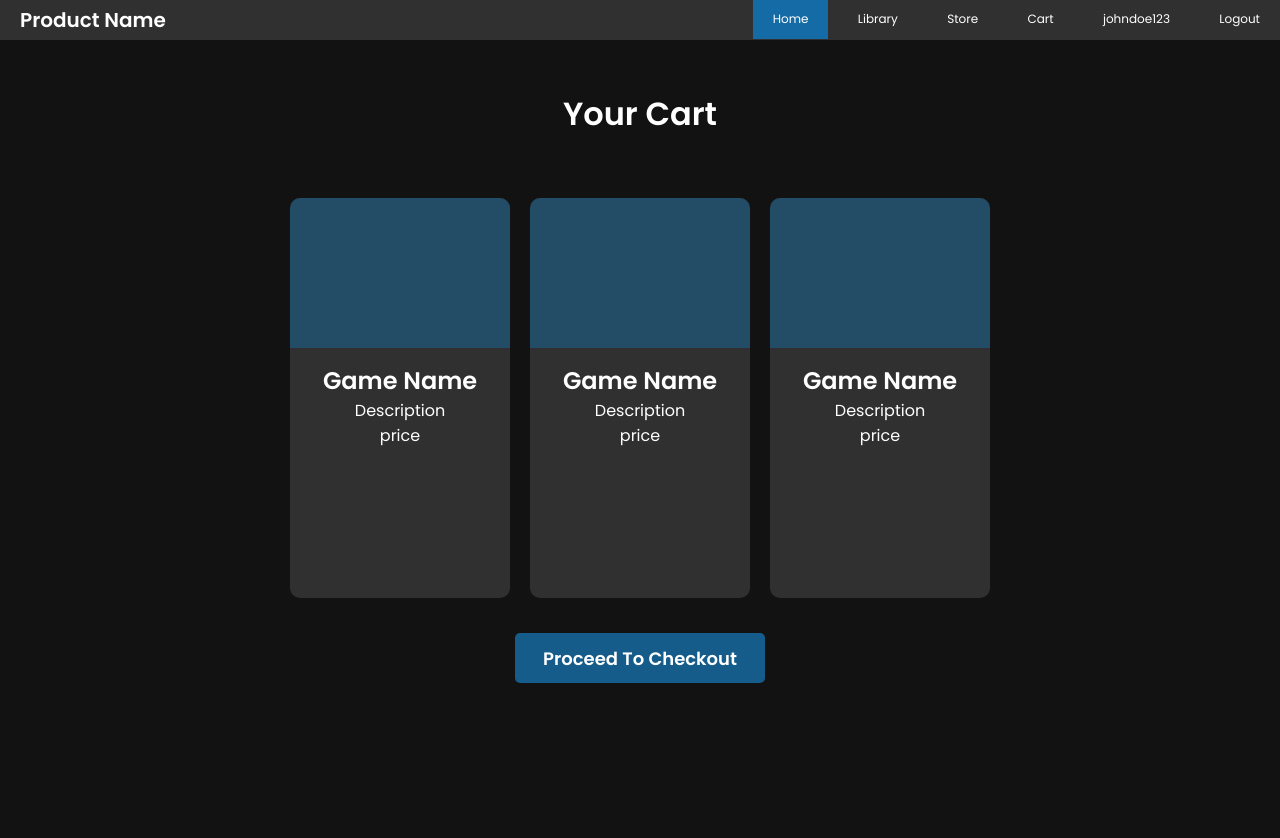
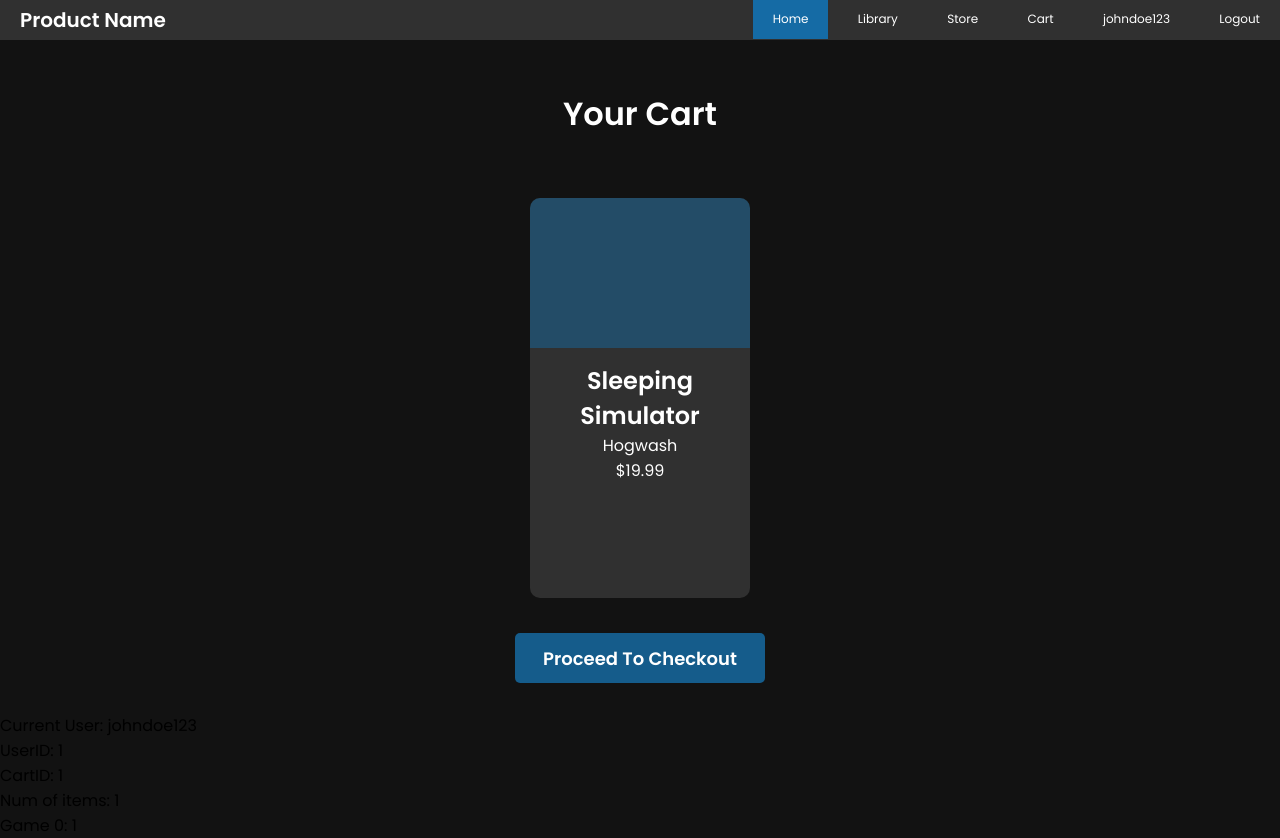
Before and after one commit to JSandhu223/CPSC471Project, a PHP site: page /cart.php in a window 1280 px wide. Before the commit the page ends 683 px from the top, so only its background shows below. Run offline with PHP 8.4, Linux system fonts and the light colour scheme; a user stored in the database is signed in; data comes from the database, SQL or seed files in the repository; tables that the repository leaves empty hold one stand-in row (values such as "Sample post").

Commit message:
Implemented games showing up in user's cart

```diff
--- a/cart.php
+++ b/cart.php
@@ -1,5 +1,27 @@
 <?php
 session_start();
+
+include "classes/DBHandler.php";
+
+// Get the username of the user that is currently logged in
+$session_username = $_SESSION["username"];
+// Create an object that talks to the database
+$con = new DBHandler();
+
+// Retrieve the UserID of the currently logged in user
+$stmt = $con->connect()->prepare("SELECT UserID FROM USER WHERE Username = ?;");
+$stmt->execute(array($session_username));
+$session_userID = $stmt->fetchColumn();
+
+// Get the CartID of the currently logged in user
+$stmt = $con->connect()->prepare("SELECT CartID FROM CART WHERE UserID = ?;");
+$stmt->execute(array($session_userID));
+$session_cartID = $stmt->fetchColumn();
+
+$stmt = $con->connect()->prepare("SELECT GameID FROM ADDED_TO WHERE CartID = ?;");
+$stmt->execute(array($session_cartID));
+$games_in_cart = $stmt->fetchAll();
+
 ?>
 
 <!DOCTYPE html>
@@ -35,26 +57,62 @@ session_start();
     </div>
     <h1 id="heading">Your Cart</h1>
     <section class="container">
-        <div class="st_game">
-            <div class="game_image"></div>
-            <h2>Game Name</h2>
-            <p>Description</p>
-            <p>price</p>
-        </div>
-        <div class="st_game">
-            <div class="game_image"></div>
-            <h2>Game Name</h2>
-            <p>Description</p>
-            <p>price</p>
-        </div>
-        <div class="st_game">
-            <div class="game_image"></div>
-            <h2>Game Name</h2>
-            <p>Description</p>
-            <p>price</p>
-        </div>
+        <?php
+        // Loop through all the games in the user's cart
+        $stmt = $con->connect()->prepare("SELECT * FROM GAME WHERE GameID = ?;");
+        for ($i = 0; $i < count($games_in_cart); $i++) {
+            $stmt->execute(array($games_in_cart[$i][0]));
+            // This returns an array of all rows that satisfy our query
+            $row = $stmt->fetch();
+        ?>
+            <div class="st_game">
+                <div class="game_image"></div>
+                <?php
+                echo "<h2>";
+                // Display the game's Name
+                echo $row["Title"];
+                echo "</h2>";
+
+                echo "<p>";
+                // Display the developer name
+                echo $row["Dname"];
+                echo "</p>";
+
+                echo "<p>";
+                // Display the value in the Price column
+                echo  "$" . $row["Price"];
+                echo "</p>";
+                ?>
+            </div>
+        <?php
+        }
+        ?>
     </section>
     <input id="checkout" type="submit" value="Proceed To Checkout">
 </body>
 
+
+<?php
+// REMOVE THIS LATER. THIS BLOCK OF CODE IS JUST FOR DEBUGGING!
+echo "Current User: " . $session_username;
+echo "<br/>";
+echo "UserID: " . $session_userID;
+echo "</br>";
+echo "CartID: " . $session_cartID;
+echo "</br>";
+echo "Num of items: " . count($games_in_cart);
+echo "</br>";
+
+for ($i = 0; $i < count($games_in_cart); $i++) {
+    echo "Game " . $i . ": " . $games_in_cart[$i][0];
+    echo "<br/>";
+}
+
+$stmt = $con->connect()->prepare("SELECT * FROM GAME WHERE GameID = ?;");
+for ($i = 0; $i < count($games_in_cart); $i++) {
+    $stmt->execute(array($games_in_cart[$i][0]));
+    $row = $stmt->fetch();
+}
+?>
+
 </html>
```
